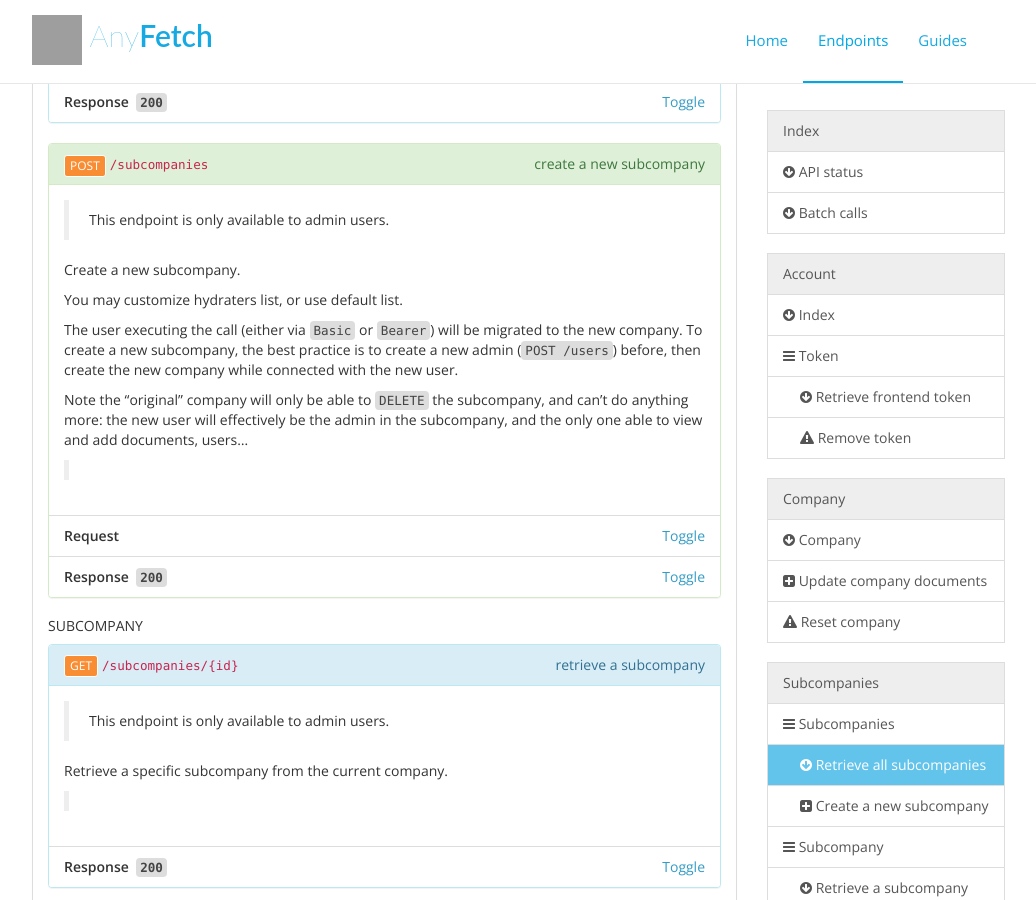
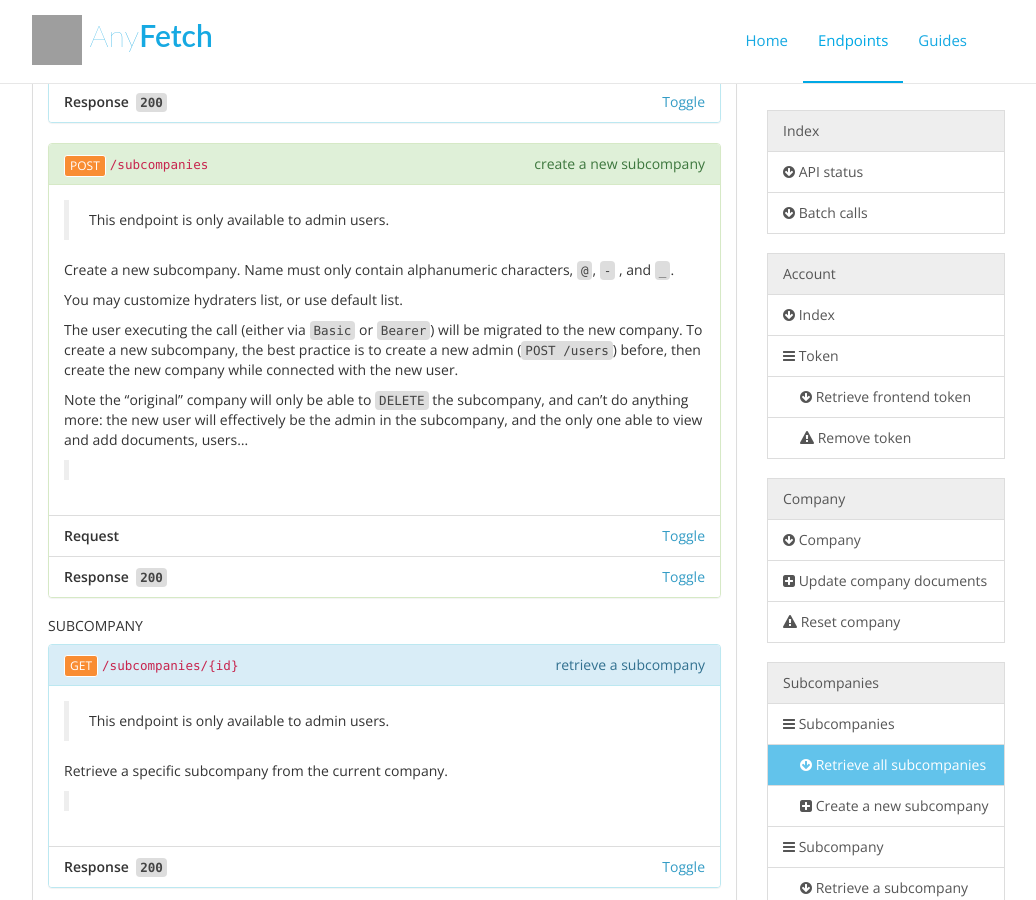
Before and after one commit to AnyFetch/developers.anyfetch.com, a Jekyll site: the page endpoints/index.html, which Jekyll copies as it is, in a window 1280 px wide and 900 px high, scrolled down 3326 px. Shown: the whole window, without its empty margins (133-1169 px from the left). Built offline with Jekyll 4.4.1, drawn with Linux system fonts in a browser that asks for light colours; nearby versions of some CDN libraries; Markdown is read by kramdown in place of the engine named in the settings; grey boxes are pictures that could not be loaded.

Commit message:
Subcompany name restriction

```diff
--- a/endpoints/index.html
+++ b/endpoints/index.html
@@ -266,7 +266,8 @@ They allow you to isolate data: no data stored in a subcompany can be accessed f
 </code></pre></li></ul></section><section id="subcompanies-subcompanies-post" class="panel panel-success"><div class="panel-heading"><div style="float:right"><span style="text-transform: lowercase">Create a new subcompany</span></div><div style="float:left"><a href="#subcompanies-subcompanies-post" class="btn btn-xs btn-success">POST</a></div><div style="overflow:hidden"><code>/subcompanies</code></div></div><div class="panel-body"><blockquote>
 <p>This endpoint is only available to admin users.</p>
 </blockquote>
-<p>Create a new subcompany.</p>
+<p>Create a new subcompany.
+Name must only contain alphanumeric characters, <code>@</code>, <code>-</code> , and <code>_</code>.</p>
 <p>You may customize hydraters list, or use default list.</p>
 <p>The user executing the call (either via <code>Basic</code> or <code>Bearer</code>) will be migrated to the new company. To create a new subcompany, the best practice is to create a new admin (<code>POST /users</code>) before, then create the new company while connected with the new user.</p>
 <p>Note the “original” company will only be able to <code>DELETE</code> the subcompany, and can’t do anything more: the new user will effectively be the admin in the subcompany, and the only one able to view and add documents, users…</p>
```
Also changed, not shown: blueprint.md (+1 -0 lines).
